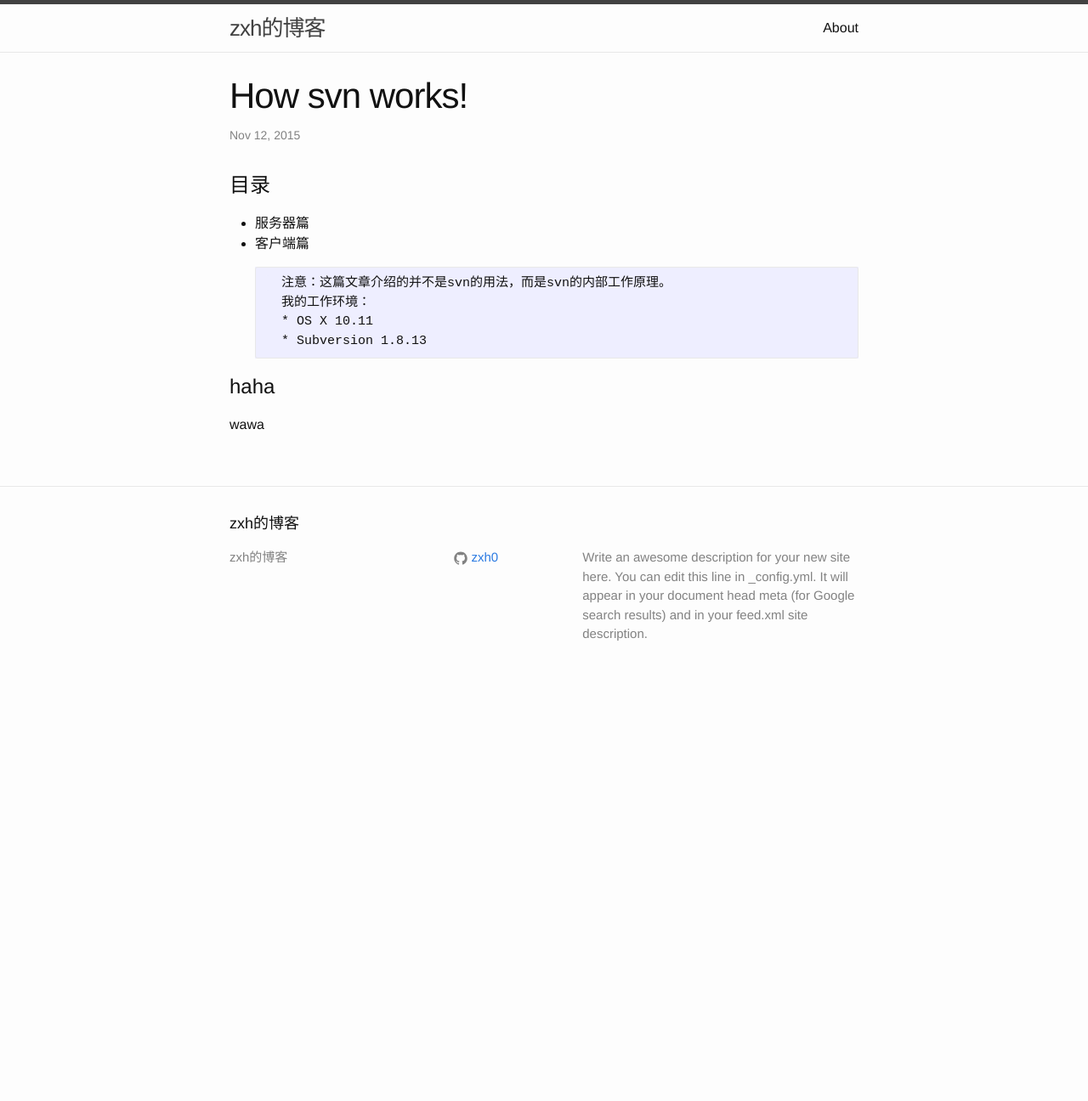
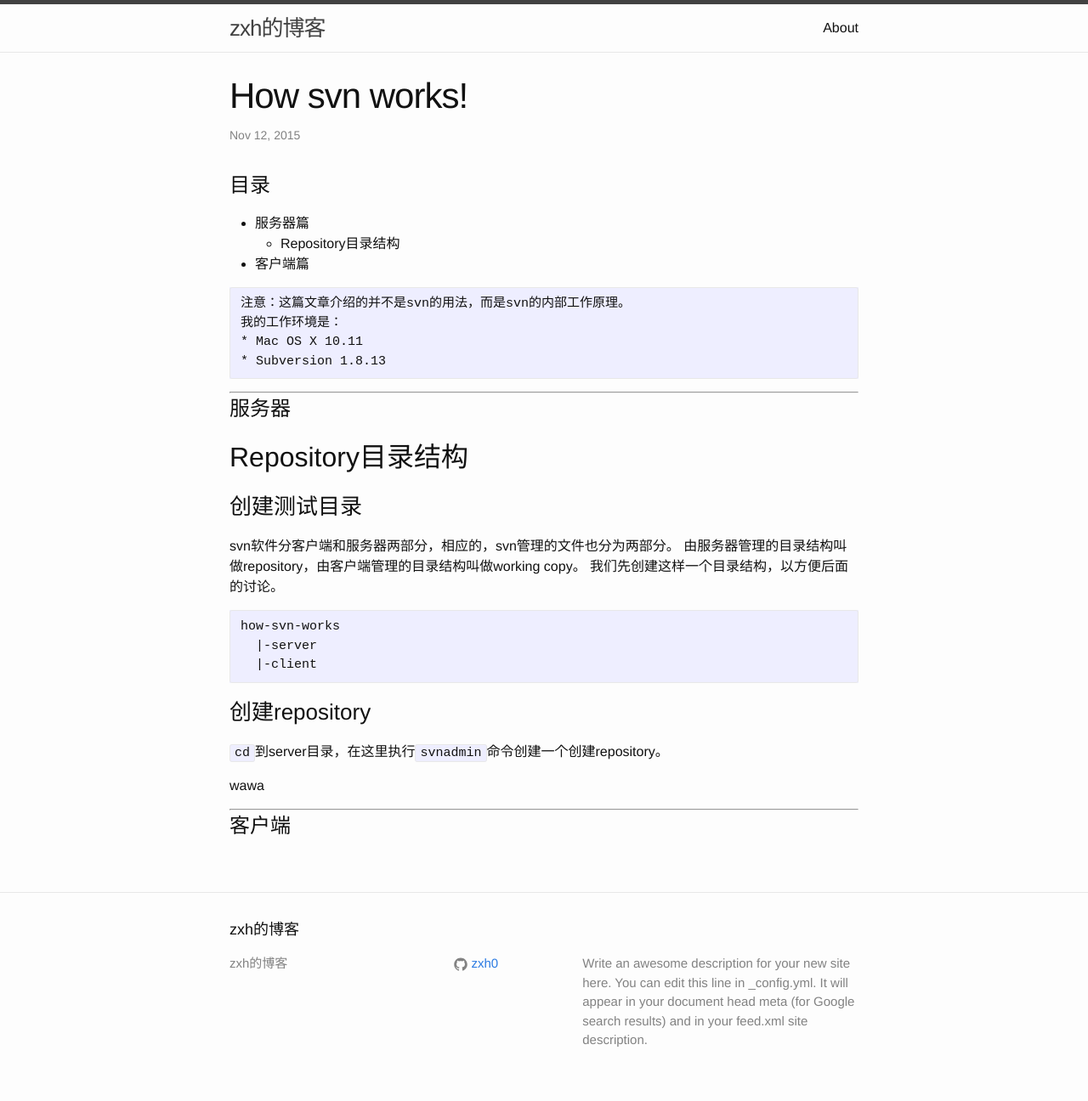
Before and after one commit to 777404/myblog, a Jekyll site: the page built from blog/_posts/2015-11-12-how-svn-works.md, in a window 1280 px wide. Shown: the whole page at 85% size. Built offline with Jekyll 4.4.1, drawn with Linux system fonts in a browser that asks for light colours; Markdown is read by kramdown in place of the engine named in the settings; before the commit the page ends 900 px from its top, so only the background shows below that.

Commit message:
repo structure...

````diff
--- a/blog/_posts/2015-11-12-how-svn-works.md
+++ b/blog/_posts/2015-11-12-how-svn-works.md
@@ -7,11 +7,20 @@ date:   2015-11-12
 # 目录
 
 * 服务器篇
+    * Repository目录结构
 * 客户端篇
 
-        注意：这篇文章介绍的并不是svn的用法，而是svn的内部工作原理。
-        我的工作环境：
-        * OS X 10.11
-        * Subversion 1.8.13
+```
+注意：这篇文章介绍的并不是svn的用法，而是svn的内部工作原理。
+我的工作环境是：
+* Mac OS X 10.11
+* Subversion 1.8.13
+```
+
+***
+# 服务器
 
 {% include_relative how-svn-works/server/repo-structure.md %}
+
+***
+# 客户端
--- a/blog/_posts/how-svn-works/server/repo-structure.md
+++ b/blog/_posts/how-svn-works/server/repo-structure.md
@@ -1,3 +1,23 @@
-# haha
+## Repository目录结构
+
+### 创建测试目录
+
+svn软件分客户端和服务器两部分，相应的，svn管理的文件也分为两部分。
+由服务器管理的目录结构叫做repository，由客户端管理的目录结构叫做working copy。
+我们先创建这样一个目录结构，以方便后面的讨论。
+
+```
+how-svn-works
+  |-server
+  |-client
+```
+
+### 创建repository
+
+`cd`到server目录，在这里执行`svnadmin`命令创建一个创建repository。
+
+
+
+
 
 wawa
````
